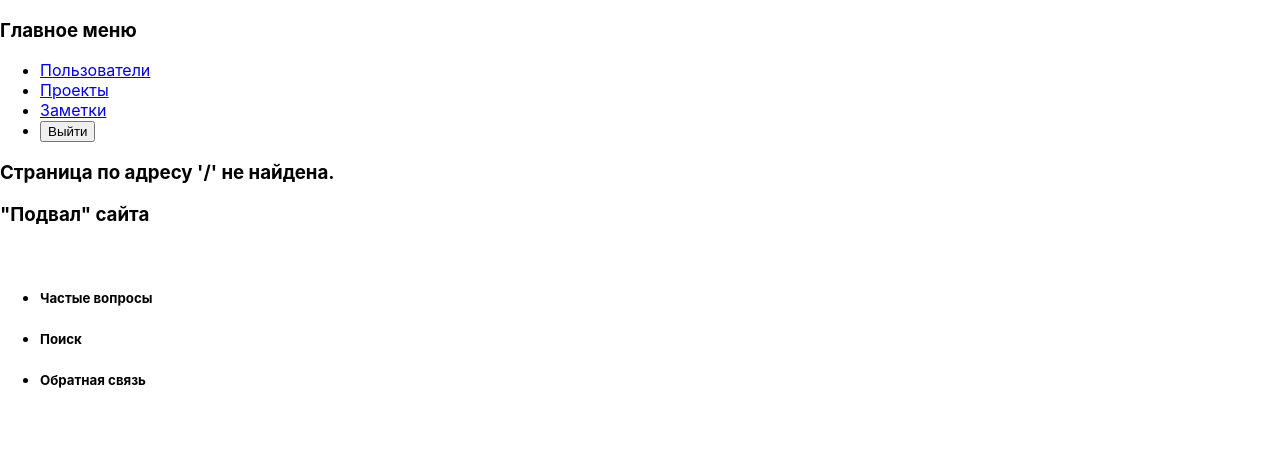
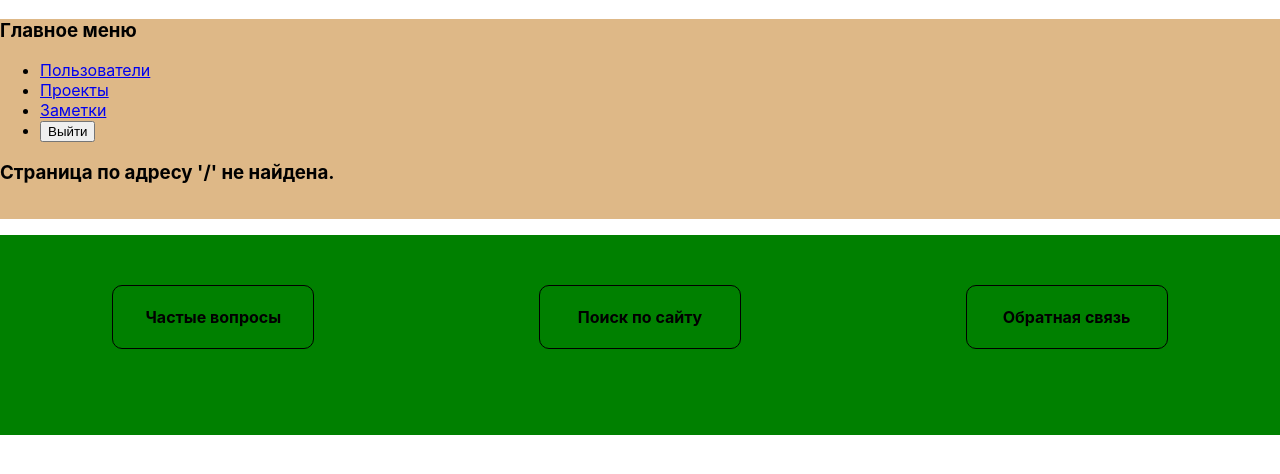
Before and after one commit to Jenny6199/DRF_course_project, a React (Create React App) app in the folder container/frontend/: page / in a window 1280 px wide. Shown: the top 474 px of the page. Built offline with nearby package versions, Linux system fonts and the light colour scheme; no server answers.

Commit message:
colorized footer

```diff
--- a/container/frontend/src/App.css
+++ b/container/frontend/src/App.css
@@ -36,3 +36,38 @@
     transform: rotate(360deg);
   }
 }
+
+/* Создаем новые блоки */
+.flexbox {
+  display: flex;
+  align-content: center;
+  justify-content: space-around;
+}
+
+.center {
+  margin: 0 auto;
+}
+
+.top_50 {
+  margin-top: 50px;
+}
+
+.href {
+  min-height: 50px;
+  width: 200px;
+  border: 1px solid black;
+  border-radius: 10px;
+  text-align: center;
+  align-content: center;
+}
+
+.header_mainblock {
+  background-color: burlywood;
+  min-height: 200px;
+  margin-bottom: 16px;
+}
+
+.footer_mainblock {
+  background-color: green;
+  min-height: 200px;
+}
--- a/container/frontend/src/components/footer.js
+++ b/container/frontend/src/components/footer.js
@@ -3,21 +3,21 @@ import React from 'react'
 
 const PageFooter = () => {
     return (
-        <div>
-            <h3>"Подвал" сайта</h3>
-            <br></br>
-            <ul>
-                <li key={'FAQ'}>
-                    <h5>Частые вопросы</h5>
-                </li>
-                <li key={'search'}>
-                    <h5>Поиск</h5>
-                </li>
-                <li key={'callback'}>
-                    <h5>Обратная связь</h5>
-                </li>
-            </ul>
-        </div>
+        <footer>
+            <div class='footer_mainblock'>
+                <div class='flexbox'>
+                    <div class='href center top_50'>
+                        <h4>Частые вопросы</h4>
+                    </div>
+                    <div class='href center top_50'>
+                        <h4>Поиск по сайту</h4>
+                    </div>
+                    <div class='href center top_50'>
+                        <h4>Обратная связь</h4>
+                    </div>
+                </div>
+            </div>
+        </footer>
     )
 }
 
--- a/container/frontend/src/components/menu.js
+++ b/container/frontend/src/components/menu.js
@@ -137,7 +137,8 @@ class MainMenu extends React.Component {
 
     render() {
         return (
-            <div>
+            <header>
+                <div class='header_mainblock'>
                     <h3>Главное меню</h3>
                     <BrowserRouter>
                         <nav>
@@ -168,6 +169,7 @@ class MainMenu extends React.Component {
                         </Switch>
                     </BrowserRouter>
                 </div>
+            </header>
         )
     }
 
```
Lines whose indentation alone changed are shown as unchanged.
